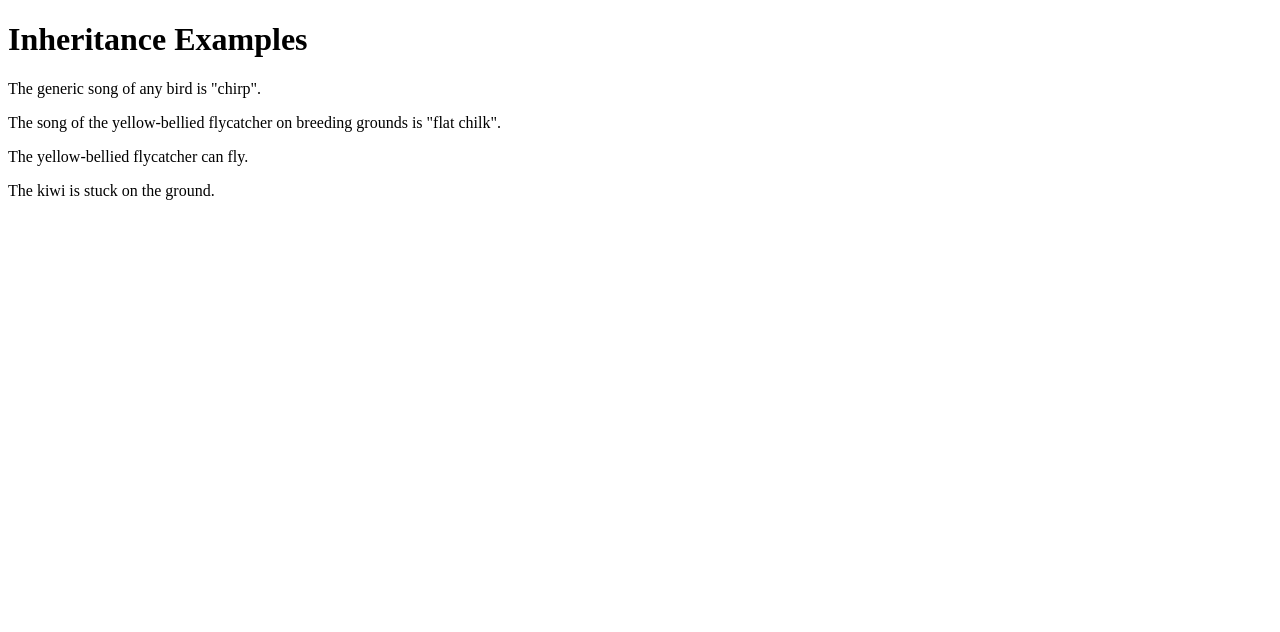
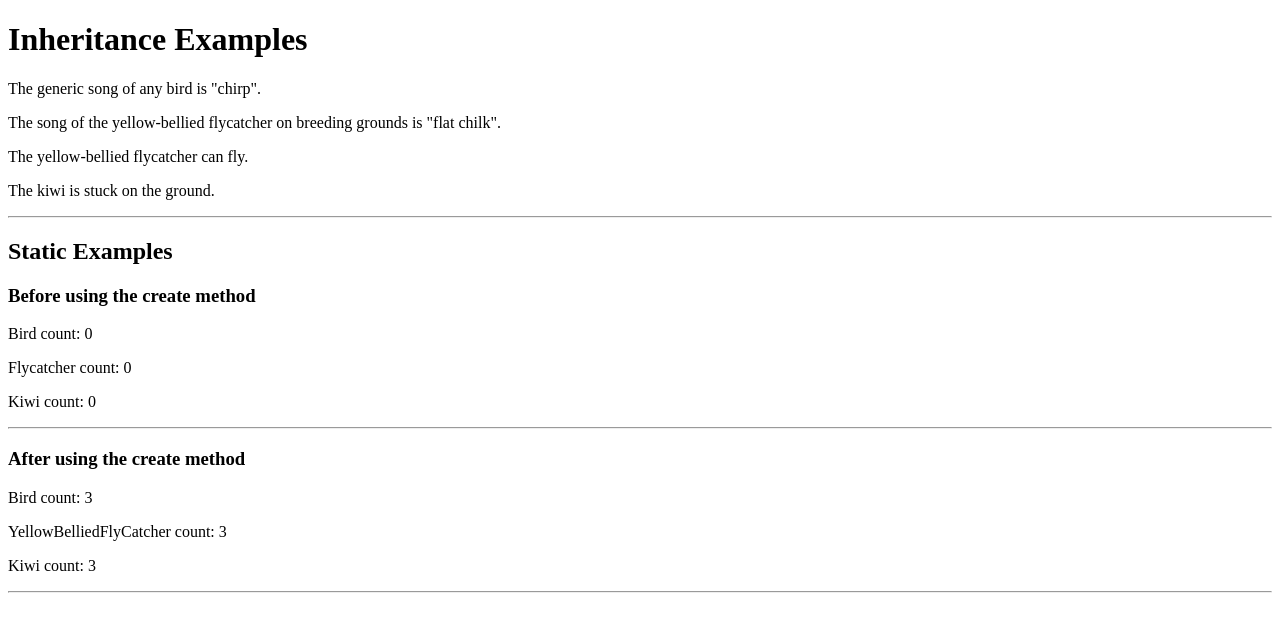
Before and after one commit to mrileyclark/web250, a PHP site: page / in a window 1280 px wide. Shown: the top 632 px of the page. Run offline with PHP 8.4, Linux system fonts and the light colour scheme.

Commit message:
Complete index file challenge

```diff
--- a/asgn03-static-challenge/index.php
+++ b/asgn03-static-challenge/index.php
@@ -23,8 +23,40 @@
   $kiwi->flying = "no";
   echo "<p>The " . $fly_catcher->name . " " . $fly_catcher->can_fly() . ".</p>";
   echo "<p>The " . $kiwi->name . " " . $kiwi->can_fly() . ".</p>";
+  echo "<hr>";
 
   ?>
+
+  <h2>Static Examples</h2>
+  <h3>Before using the create method</h3>
+
+  <?php
+
+  // Display the static properties before creating any instances
+  echo "<p>Bird count: " . Bird::$instance_count . "</p>";
+  echo "<p>Flycatcher count: " . YellowBelliedFlyCatcher::$instance_count . "</p>";
+  echo "<p>Kiwi count: " . Kiwi::$instance_count . "</p>";
+
+  echo "<hr>";
+  ?>
+
+  <h3>After using the create method</h3>
+
+  <?php
+
+  // Display the static properties before creating any instances
+  Bird::create();
+  YellowBelliedFlyCatcher::create();
+  Kiwi::create();
+
+  echo "<p>Bird count: " . Bird::$instance_count . "</p>";
+  echo "<p>YellowBelliedFlyCatcher count: " . YellowBelliedFlyCatcher::$instance_count . "</p>";
+  echo "<p>Kiwi count: " . Kiwi::$instance_count . "</p>";
+  echo "<hr>";
+
+  ?>
+
+
 </body>
 
 </html>
```
